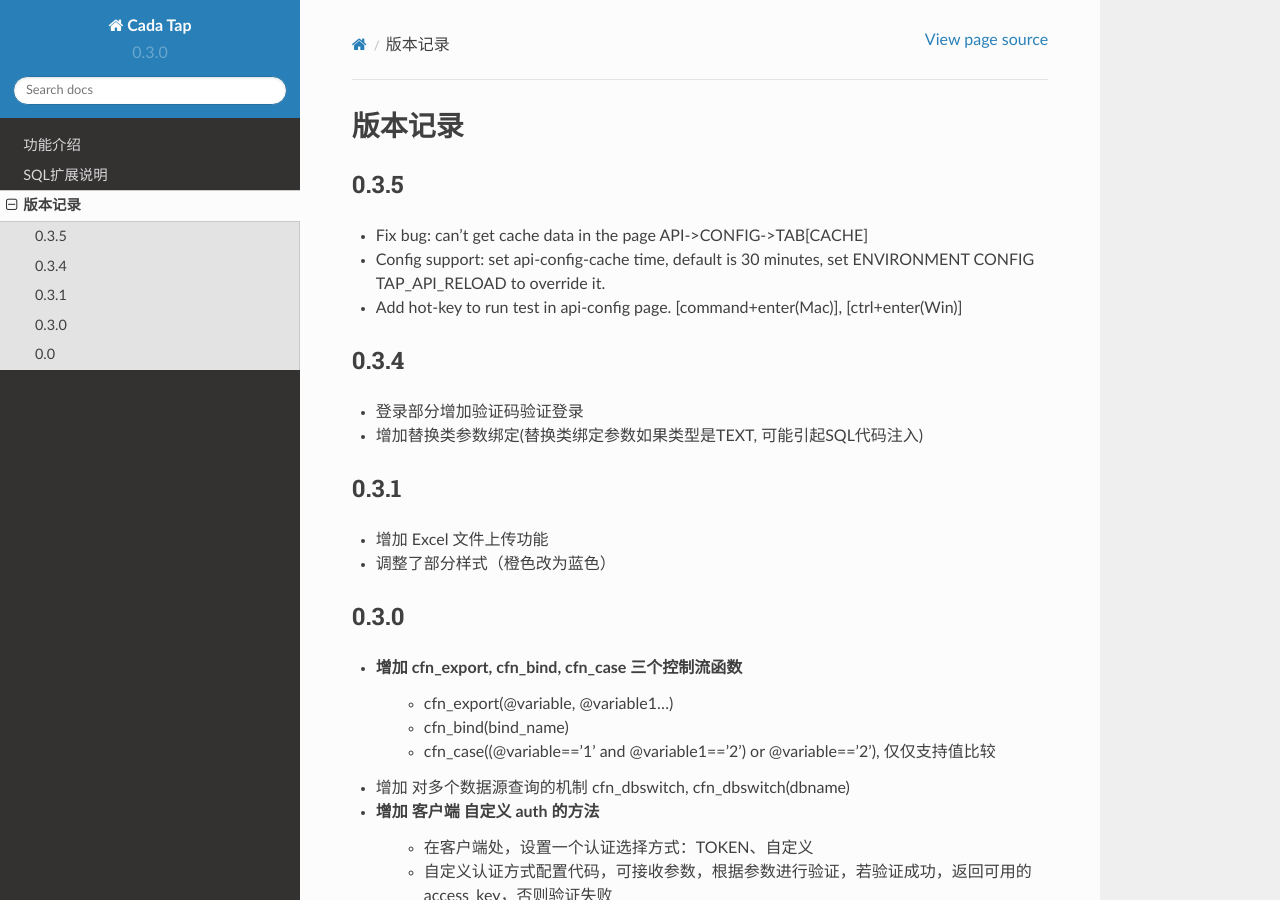
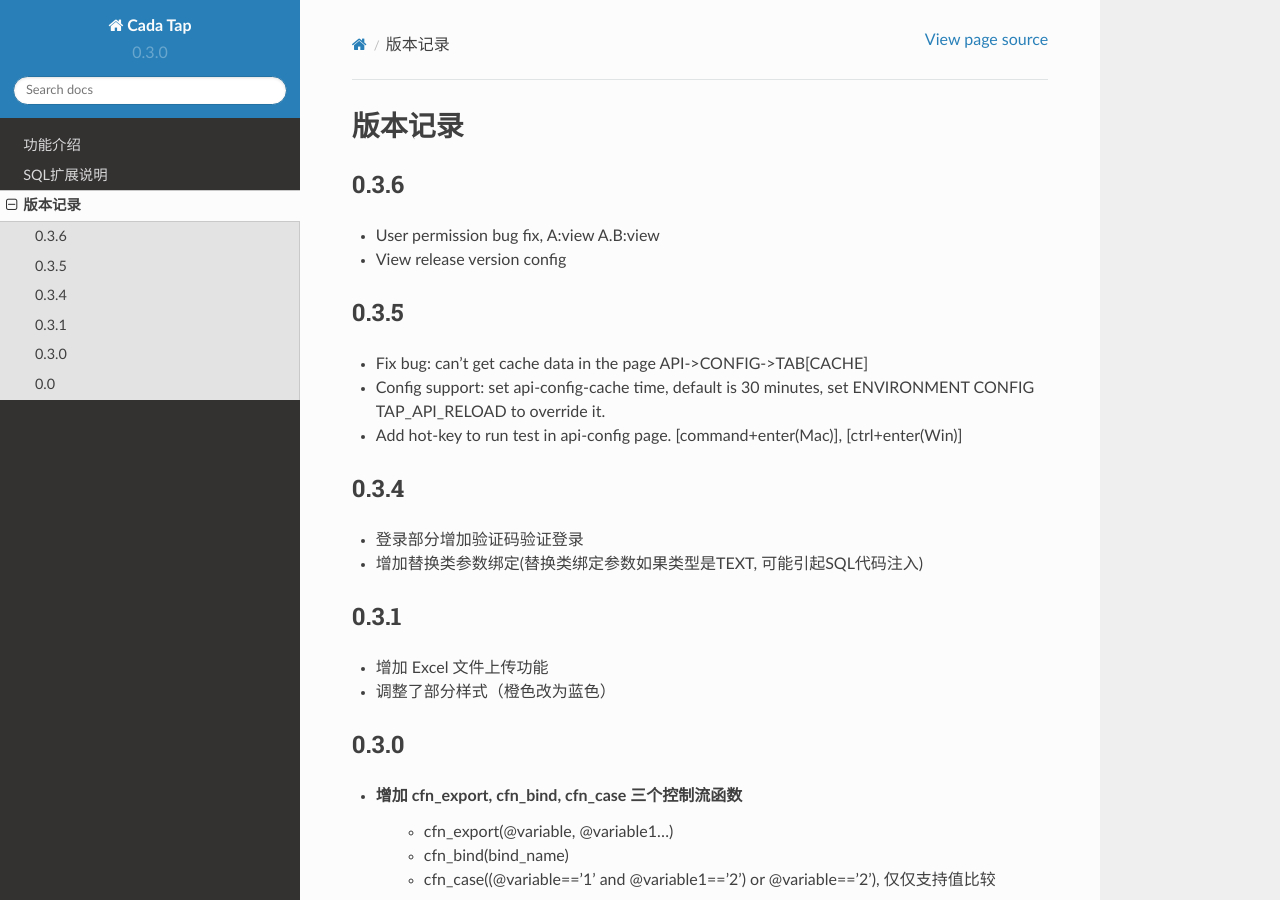
Before and after one commit to vincentwyshan/ZooTap, a Sphinx documentation site: the page built from doc/source/CHANGES.rst, in a window 1280 px wide and 900 px high. Built offline with Sphinx 7.4.7 and the Read the Docs theme 2.0.0, drawn with Linux system fonts in a browser that asks for light colours.

Commit message:
modified:   doc/source/CHANGES.rst 	modified:   doc/source/TODO.rst 	modified:   tap/management/actions.py 	modified:   tap/security.py 	modified:   tap/templates/database.html

```diff
--- a/doc/source/CHANGES.rst
+++ b/doc/source/CHANGES.rst
@@ -1,6 +1,10 @@
 版本记录
 ========
 
+0.3.6
+-----
+- User permission bug fix, A:view A.B:view
+- View release version config
 
 0.3.5
 -----
--- a/doc/source/TODO.rst
+++ b/doc/source/TODO.rst
@@ -1,7 +1,8 @@
 
 + Schedule Task design
-+ view history release detail of config
-+ User permission not works well
++ User page
++ [x]view history release detail of config
++ [x]User permission not works well
 + [x]Hot-key for API config testing
 + [x]Auth performance improvement
 + [x]Client-Auth config testing
```
Also changed, not shown: 3 other files.
